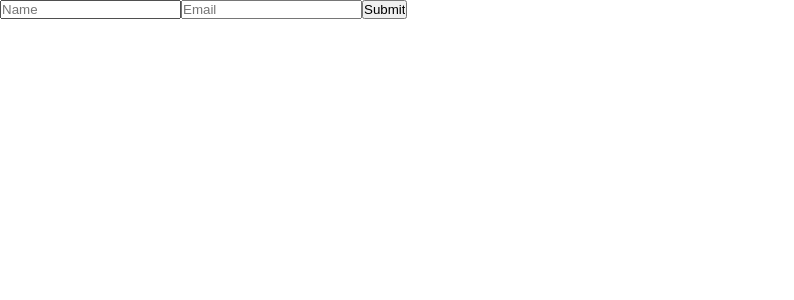
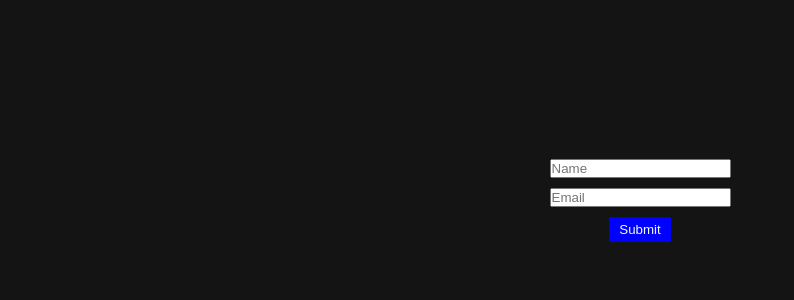
Before and after one commit to MikeMikeRx/React-2-Practice-App, a React (Create React App) app: page / in a window 1280 px wide. Shown: the top 300 px of the page, without its empty margins (0-794 px from the left). Built offline with nearby package versions, Linux system fonts and the light colour scheme.

Commit message:
Add styles

```diff
--- a/src/index.css
+++ b/src/index.css
@@ -2,3 +2,38 @@
   margin: 0px;
   padding: 0px;
 }
+
+body {
+  background-color: #141414;
+  color: aliceblue;
+}
+
+form {
+  height: 50vh;
+  display: flex;
+  flex-direction: column;
+  justify-content: center;
+  align-items: center;
+}
+
+.userInfo {
+  margin-bottom: 10px;
+  outline: none;
+}
+
+input[type="submit"] {
+  background-color: blue;
+  color: aliceblue;
+  border: none;
+  padding: 5px 10px;
+  cursor: pointer;
+}
+
+.item {
+  text-align: center;
+  box-shadow: 0px 0px 1px blue;
+  width: 300px;
+  margin: 10px auto;
+  padding-top: 5px;
+  padding-bottom: 5px;
+}
```
Also changed, not shown: 1 other file (tests, documents, lock files or other folders).
